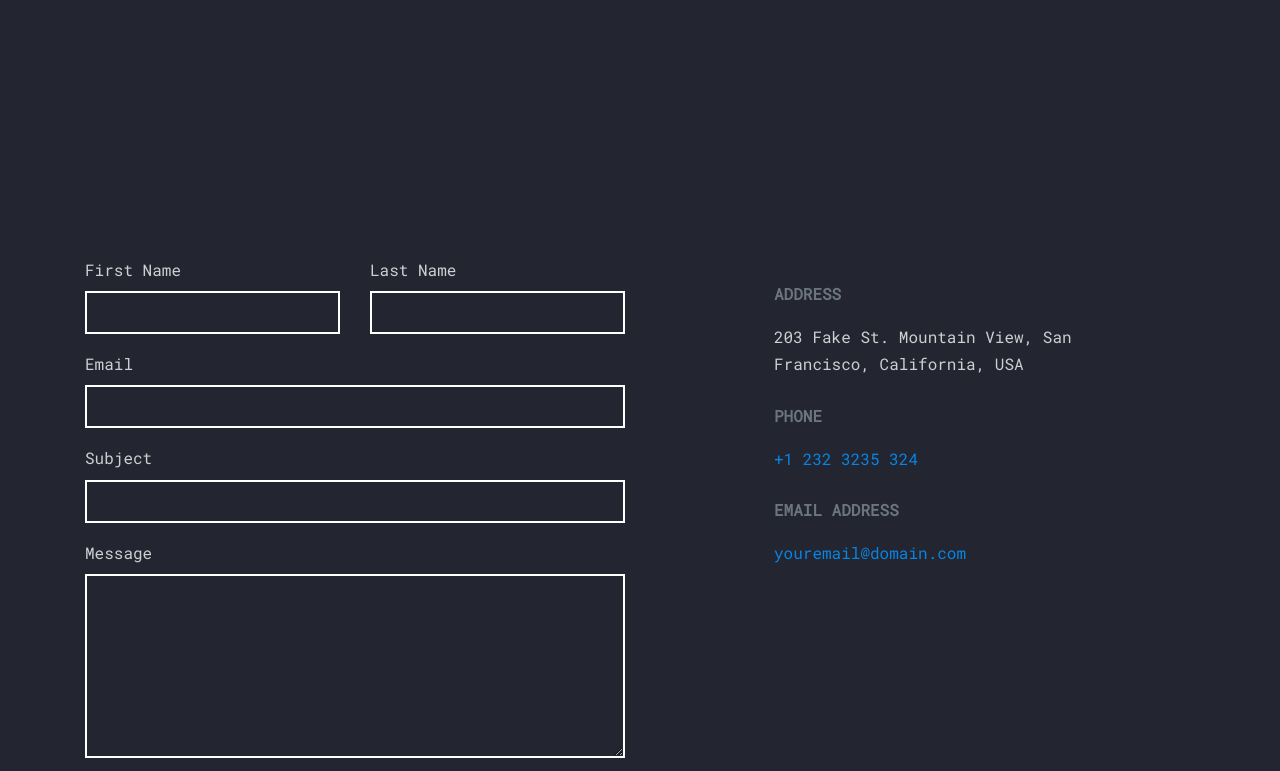
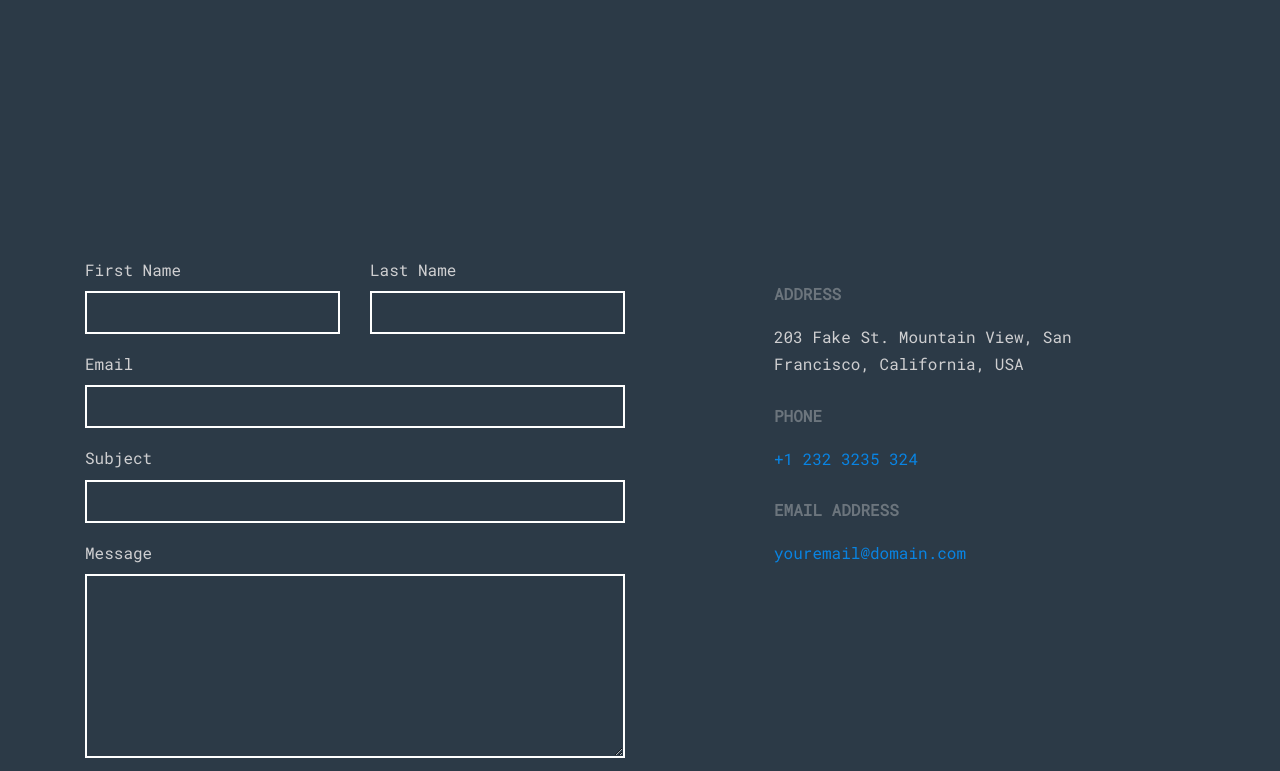
Before and after one commit to bhanukushwah/Startup-Weekend, a plain HTML site: page contact.html in a window 1280 px wide. Shown: the part 464-1235 px from the top of the page. Drawn offline with Linux system fonts and the light colour scheme; files whose address does not match are found by name.

Commit message:
Color scheme and content modified

```diff
--- a/contact.html
+++ b/contact.html
@@ -1,7 +1,7 @@
 <!DOCTYPE html>
 <html lang="en">
   <head>
-    <title>Workshop &mdash; Colorlib Website Template</title>
+    <title>IGNITE &mdash; The E-Weekend | Contact</title>
     <meta charset="utf-8">
     <meta name="viewport" content="width=device-width, initial-scale=1, shrink-to-fit=no">
 
--- a/css/style.css
+++ b/css/style.css
@@ -4,7 +4,7 @@ body {
   color: #cfcfd1;
   font-weight: 300;
   font-size: 1rem;
-  background: #232531;
+  background: #2C3A47;
   font-family: "Roboto Mono", -apple-system, BlinkMacSystemFont, "Segoe UI", Roboto, "Helvetica Neue", Arial, sans-serif, "Apple Color Emoji", "Segoe UI Emoji", "Segoe UI Symbol", "Noto Color Emoji"; }
 
 ::-moz-selection {
```
Also changed, not shown: about.html (+1 -1 lines), buy-tickets.html (+1 -1 lines), index.html (+1 -1 lines), speakers.html (+1 -1 lines).
